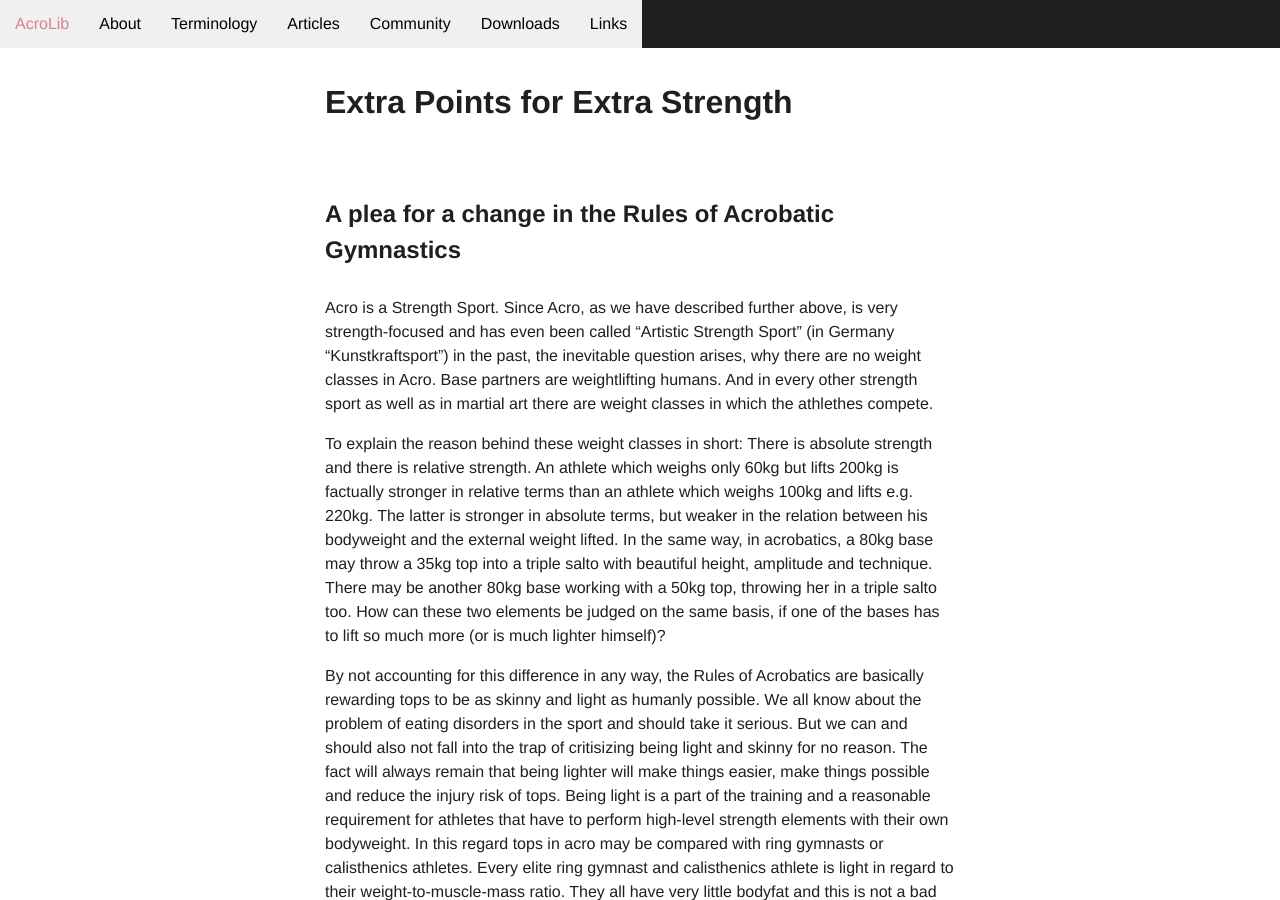
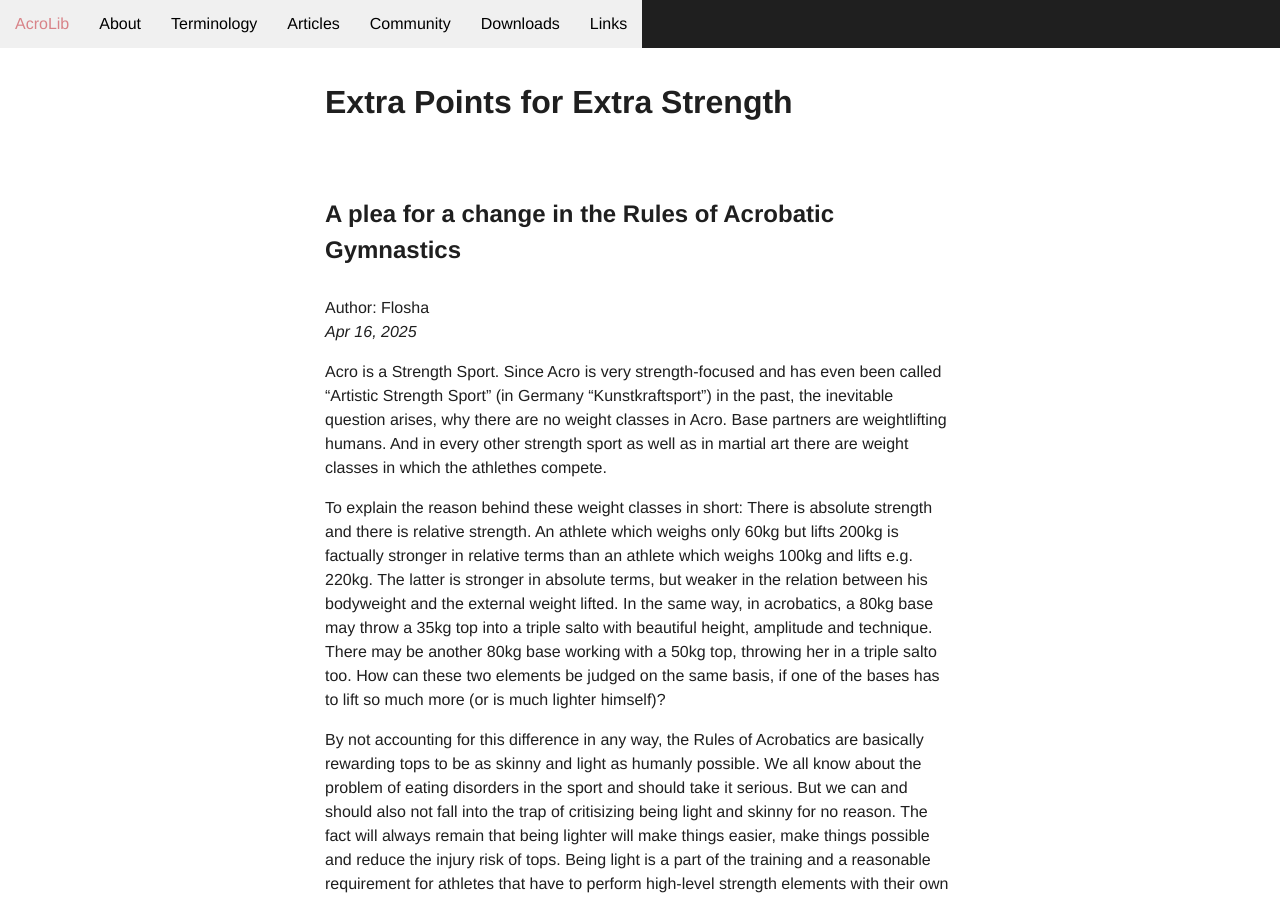
Before and after one commit to floshin/acrolib, a Jekyll site: the page built from initiatives/extra-points-for-extra-strength.md, in a window 1280 px wide and 900 px high. Built offline with Jekyll 4.4.1, drawn with Linux system fonts in a browser that asks for light colours; our own code applies the rules of GitHub Pages for plain Markdown files.

Commit message:
Update extra-points-for-extra-strength.md

```diff
--- a/initiatives/extra-points-for-extra-strength.md
+++ b/initiatives/extra-points-for-extra-strength.md
@@ -2,8 +2,11 @@
 
 ## A plea for a change in the Rules of Acrobatic Gymnastics
 
+Author: Flosha
+*Apr 16, 2025*
+
 Acro is a Strength Sport.
-Since Acro, as we have described further above, is very strength-focused and has even been called "Artistic Strength Sport" (in Germany "Kunstkraftsport") in the past, the inevitable question arises, why there are no weight classes in Acro. Base partners are weightlifting humans. And in every other strength sport as well as in martial art there are weight classes in which the athlethes compete.
+Since Acro is very strength-focused and has even been called "Artistic Strength Sport" (in Germany "Kunstkraftsport") in the past, the inevitable question arises, why there are no weight classes in Acro. Base partners are weightlifting humans. And in every other strength sport as well as in martial art there are weight classes in which the athlethes compete.
 
 To explain the reason behind these weight classes in short: There is absolute strength and there is relative strength. An athlete which weighs only 60kg but lifts 200kg is factually stronger in relative terms than an athlete which weighs 100kg and lifts e.g. 220kg. The latter is stronger in absolute terms, but weaker in the relation between his bodyweight and the external weight lifted. In the same way, in acrobatics, a 80kg base may throw a 35kg top into a triple salto with beautiful height, amplitude and technique. There may be another 80kg base working with a 50kg top, throwing her in a triple salto too. How can these two elements be judged on the same basis, if one of the bases has to lift so much more (or is much lighter himself)?
 
```
